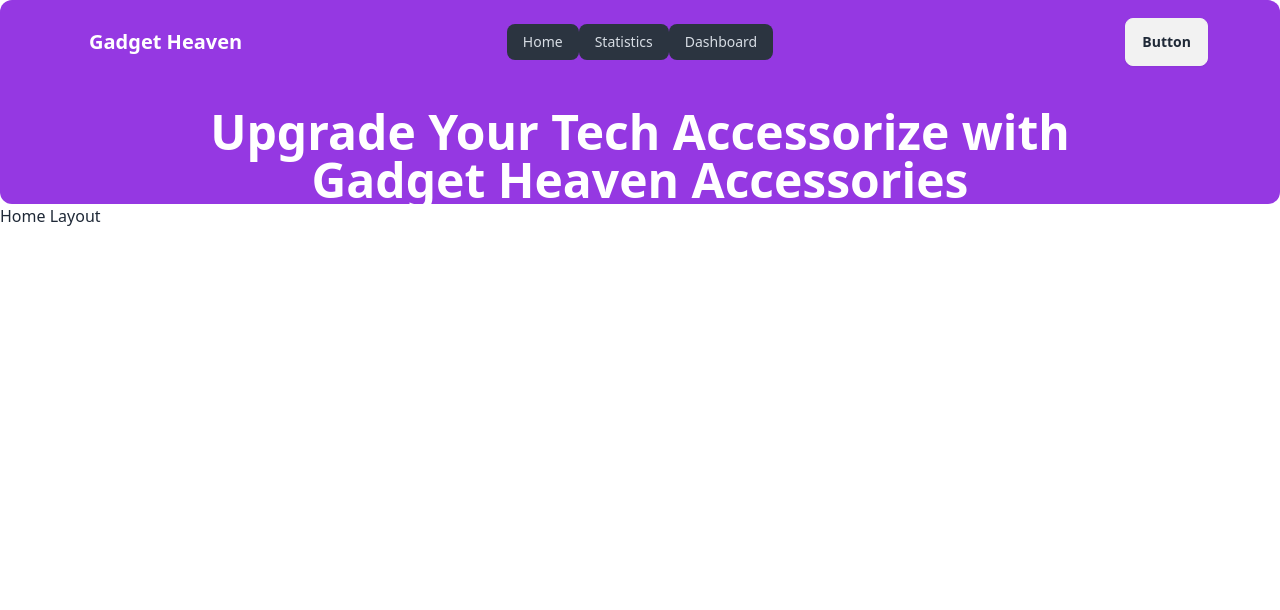
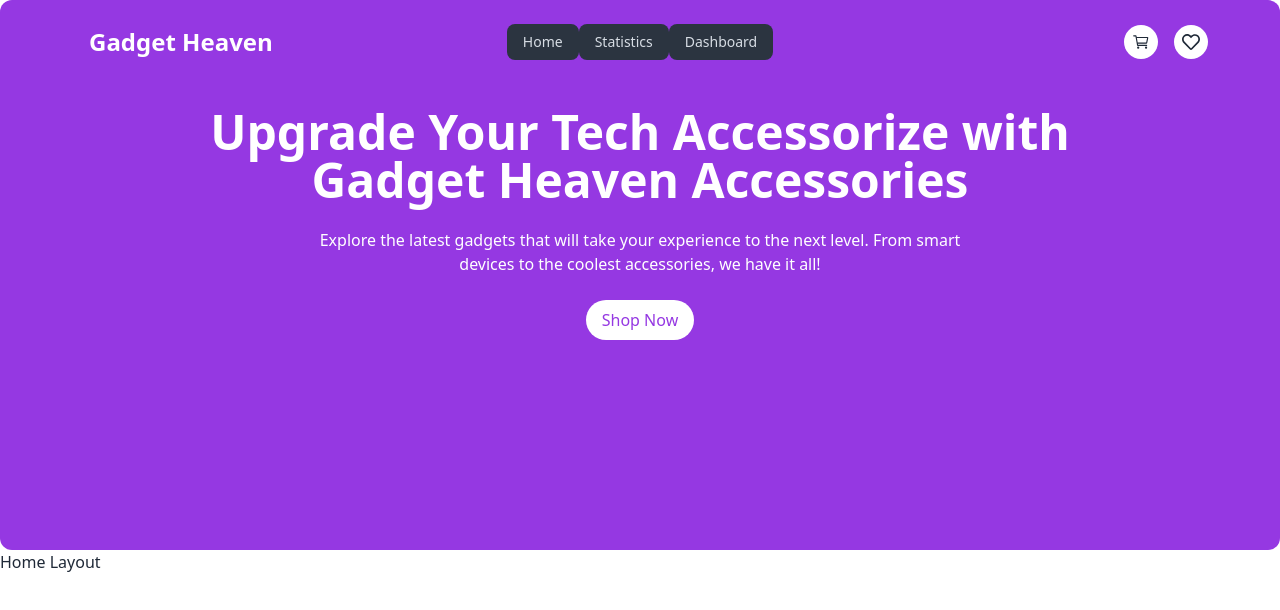
Before and after one commit to programming-hero-web-course-4/b10a8-gadget-heaven-designer-sujon, a React (Vite) app: page / in a window 1280 px wide. Shown: the top 610 px of the page. Built offline with nearby package versions, Linux system fonts and the light colour scheme.

Commit message:
added banner section

```diff
--- a/package.json
+++ b/package.json
@@ -12,6 +12,7 @@
   "dependencies": {
     "react": "^18.3.1",
     "react-dom": "^18.3.1",
+    "react-icons": "^5.4.0",
     "react-router-dom": "^6.28.2"
   },
   "devDependencies": {
--- a/src/components/Navbar.jsx
+++ b/src/components/Navbar.jsx
@@ -1,5 +1,7 @@
 import React from "react";
-import { NavLink } from "react-router-dom";
+import { FaRegHeart } from "react-icons/fa";
+import { IoCartOutline, IoHeartDislikeCircleOutline } from "react-icons/io5";
+import { Link, NavLink } from "react-router-dom";
 
 const Navbar = () => {
   const navLinks = (
@@ -43,13 +45,18 @@ const Navbar = () => {
               {navLinks}
             </ul>
           </div>
-          <a className="btn btn-ghost text-xl text-white">Gadget Heaven</a>
+          <a className="btn btn-ghost text-2xl text-white">Gadget Heaven</a>
         </div>
         <div className="navbar-center hidden lg:flex">
           <ul className="menu menu-horizontal px-1">{navLinks}</ul>
         </div>
         <div className="navbar-end">
-          <a className="btn">Button</a>
+          <Link className="bg-white rounded-full p-2 text-lg">
+            <IoCartOutline />
+          </Link>
+          <Link className="bg-white rounded-full p-2 text-lg ml-4">
+            <FaRegHeart />
+          </Link>
         </div>
       </div>
     </div>
--- a/src/layOut/HomeLayout.jsx
+++ b/src/layOut/HomeLayout.jsx
@@ -4,14 +4,22 @@ import Navbar from "../components/Navbar";
 const HomeLayout = () => {
   return (
     <div>
-      <header className="max-w-7xl mx-auto bg-[#9538E2] rounded-xl">
+      <header className="max-w-7xl mx-auto h-[550px] bg-[#9538E2] rounded-xl">
         <nav className="max-w-6xl mx-auto py-2">
           <Navbar></Navbar>
         </nav>
-        <section>
+        <section className="flex flex-col justify-center items-center">
           <h1 className="text-5xl text-white font-bold text-center max-w-4xl mt-6 mx-auto">
             Upgrade Your Tech Accessorize with Gadget Heaven Accessories
           </h1>
+          <p className="text-white mt-6 max-w-2xl mx-auto text-center">
+            Explore the latest gadgets that will take your experience to the
+            next level. From smart devices to the coolest accessories, we have
+            it all!
+          </p>
+          <button className="bg-white px-4 py-2 mt-6 text-[#9538E2] rounded-full text-center ">
+            Shop Now
+          </button>
         </section>
       </header>
       <h1>Home Layout</h1>
```
Also changed, not shown: 1 other file (tests, documents, lock files or other folders).
